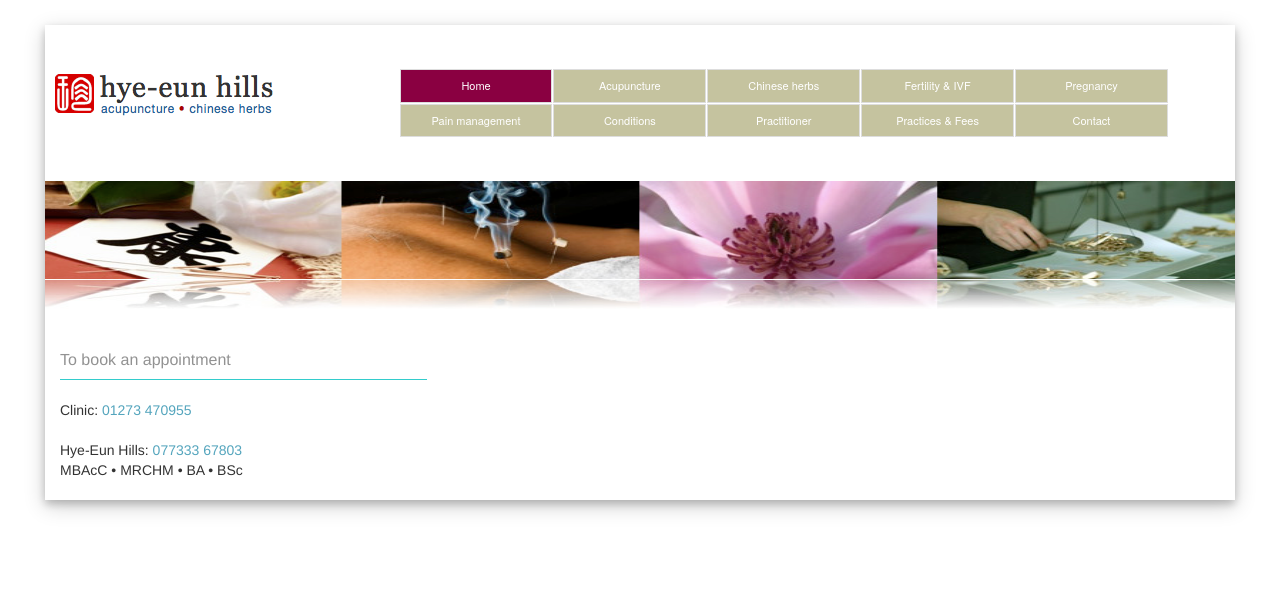
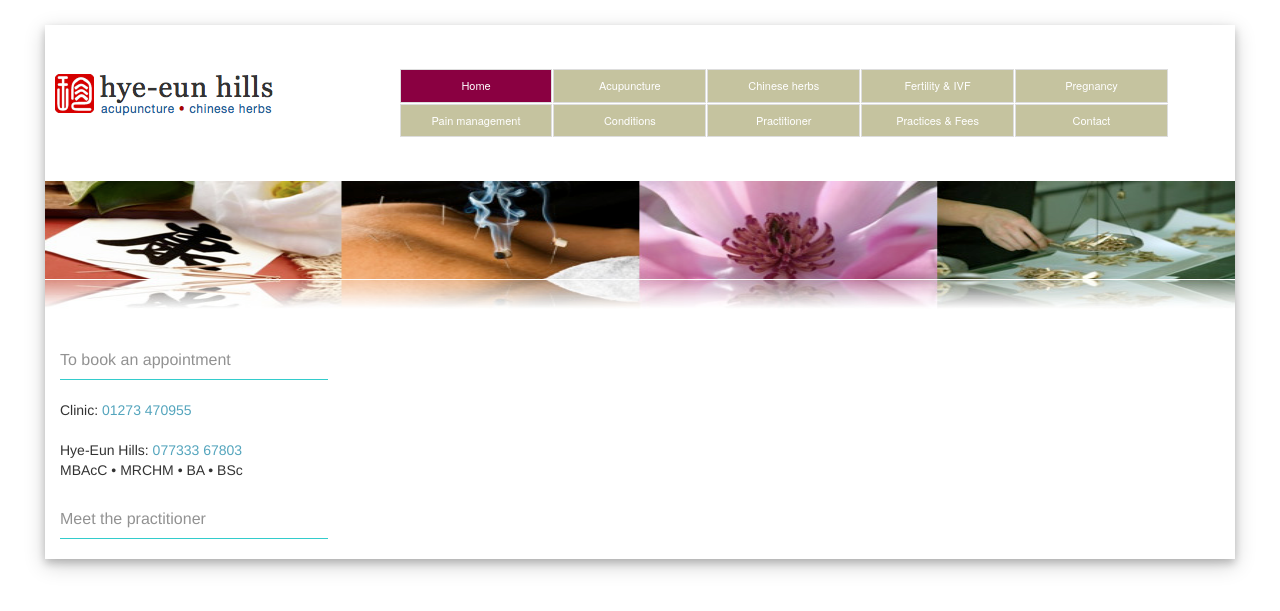
Before and after one commit to andrewchaa/clinic-site, a Jekyll site: the page built from index.html, in a window 1280 px wide. Shown: the top 611 px of the page. Built offline with Jekyll 4.4.1, drawn with Linux system fonts in a browser that asks for light colours.

Commit message:
use liquid template

```diff
--- /dev/null
+++ b/_includes/title.html
@@ -0,0 +1,3 @@
+<div class="row" style="border-bottom-color: #33CCCC;border-bottom-style: solid;border-bottom-width: 1px; margin:0px 0px 20px 0px;">
+  <h4 style="color: rgb(146, 146, 146);font-size: 16px;">{{ include.param }}</h4>
+</div>
--- a/index.html
+++ b/index.html
@@ -6,11 +6,9 @@ layout: default
   <img src="images/home_main.jpg" alt="Welcome to Hye-Eun Hills acupuncture • Chinese herbs" width="100%" height="130">
 </div>
 <div class="row" style="margin: 0px">
-  <div class="col-md-4">
-    <div class="row" style="border-bottom-color: #33CCCC;border-bottom-style: solid;border-bottom-width: 1px; margin:0px 0px 20px 0px;">
-      <h4 style="color: rgb(146, 146, 146);font-size: 16px;">To book an appointment</h4>
-    </div>
-    <div style="margin: 0px">
+  <div class="col-md-3">
+    {% include title.html param="To book an appointment" %}
+    <div class="row" style="margin: 0px">
       <address>
         Clinic: <span style="color: rgb(84, 165, 189)">01273 470955</span><br /><br />
         Hye-Eun Hills: <span style="color: rgb(84, 165, 189)">077333 67803</span><br />
@@ -18,10 +16,12 @@ layout: default
       </address>
     </div>
 
+    <div class="row" style="margin: 0px">
+      {% include title.html param="Meet the practitioner" %}
+    </div>
+
 
   </div>
-  <div class="col-md-4">
-  </div>
-  <div class="col-md-4">
+  <div class="col-md-9">
   </div>
 </div>
```
